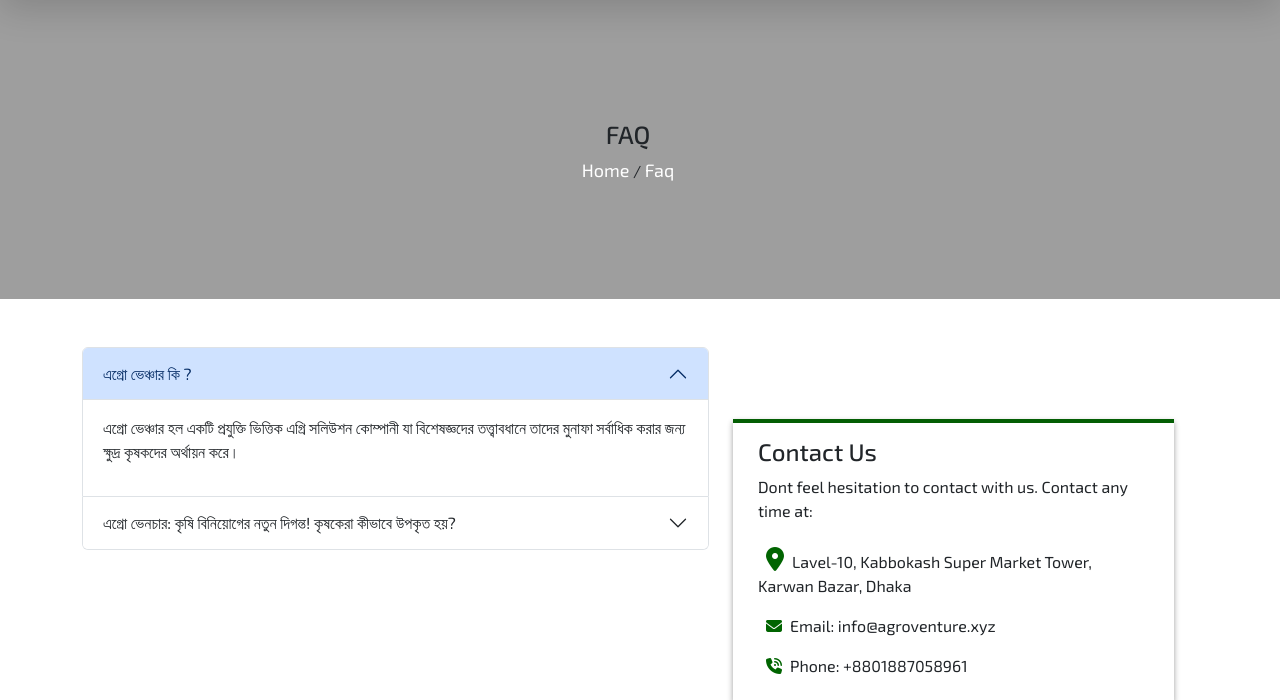
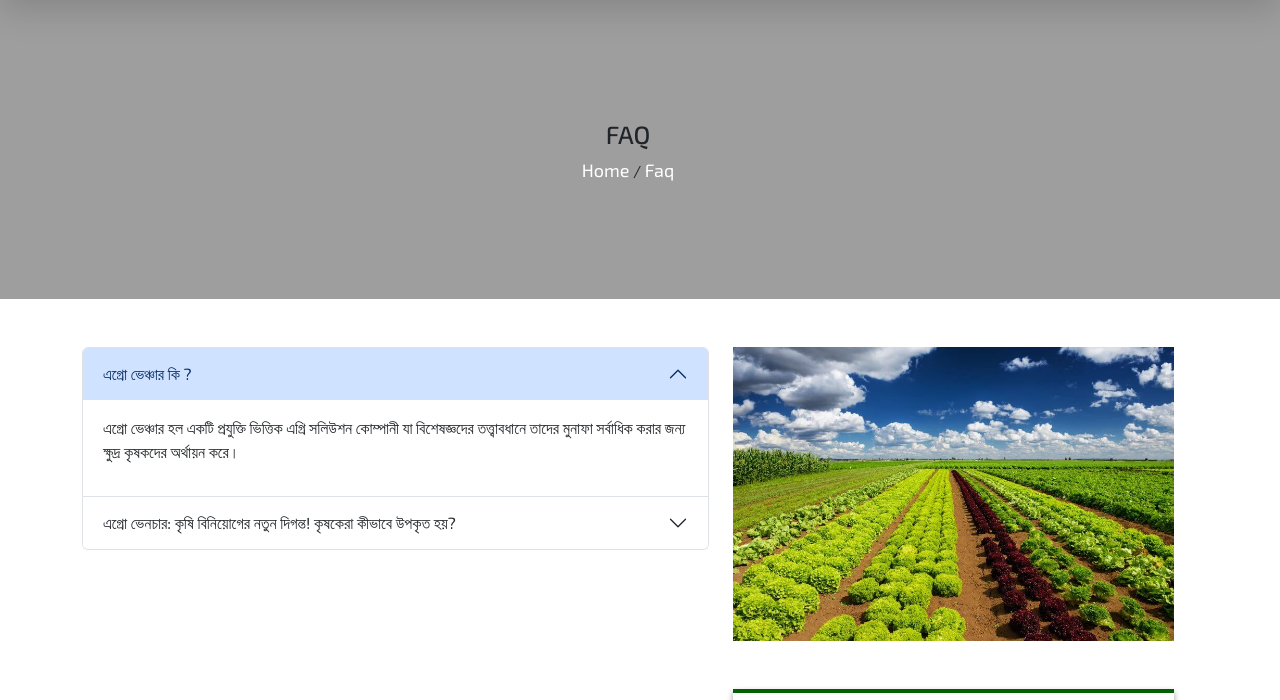
Before and after one commit to ruku24/agriculture_invest_project, a plain HTML site: page faq.html in a window 1280 px wide. Shown: the part 100-800 px from the top of the page. Drawn offline with Linux system fonts and the light colour scheme; the site is published under a folder, as on GitHub Pages, so addresses that start at the root find nothing; a web font is replaced by a local one.

Commit message:
Update faq.html

```diff
--- a/faq.html
+++ b/faq.html
@@ -115,7 +115,7 @@
                 </div>
                 <div class="col-md-5">
                     <div class="agri_image">
-                        <img src="/assets/images/agriculture1.jpg" alt="" class="w-100 img-fluid">
+                        <img src="assets/images/agriculture1.jpg" alt="" class="w-100 img-fluid">
                     </div>
                     <div class="faq_contact my-5">
                         <h4>Contact Us</h4>
```
